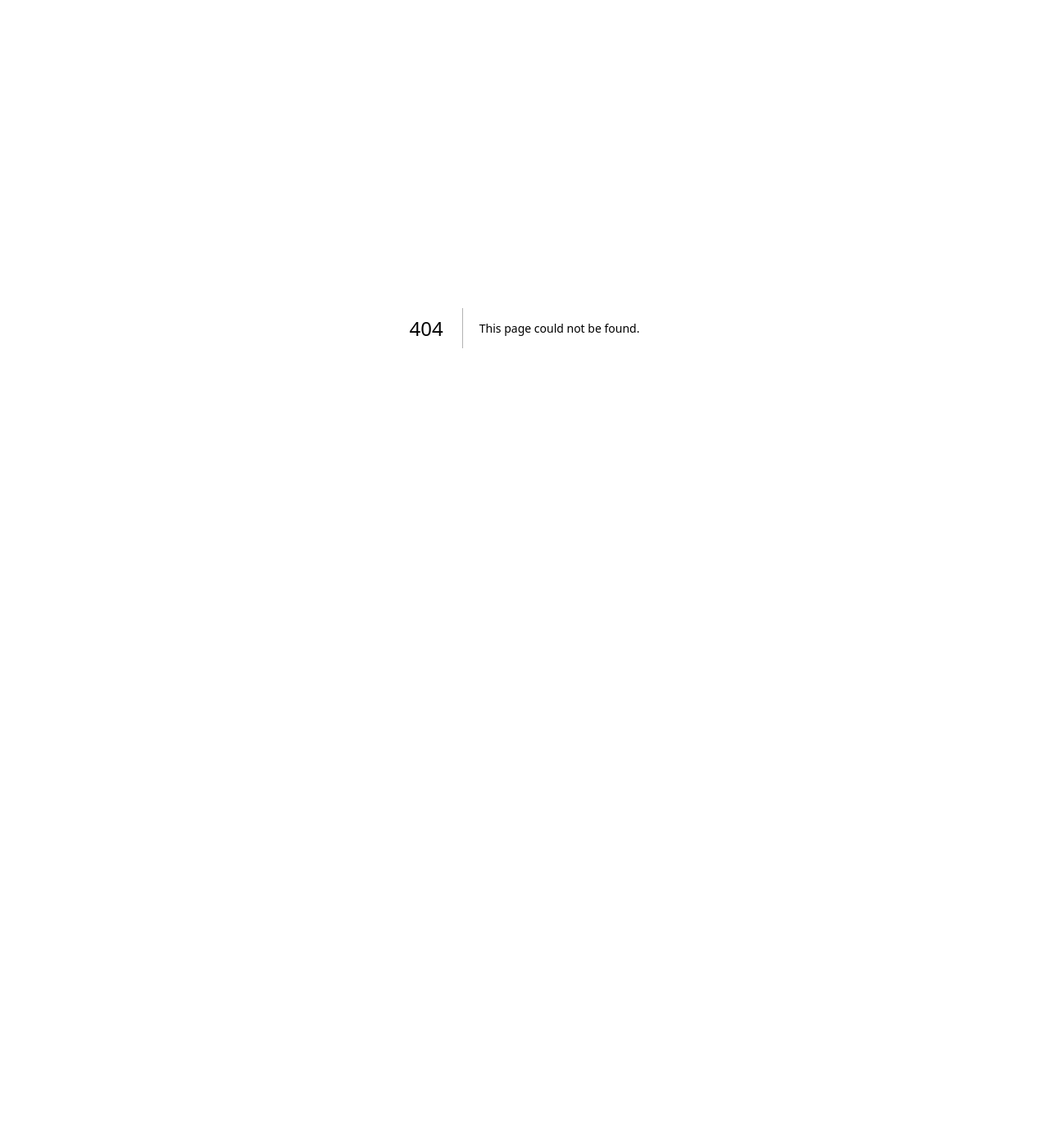
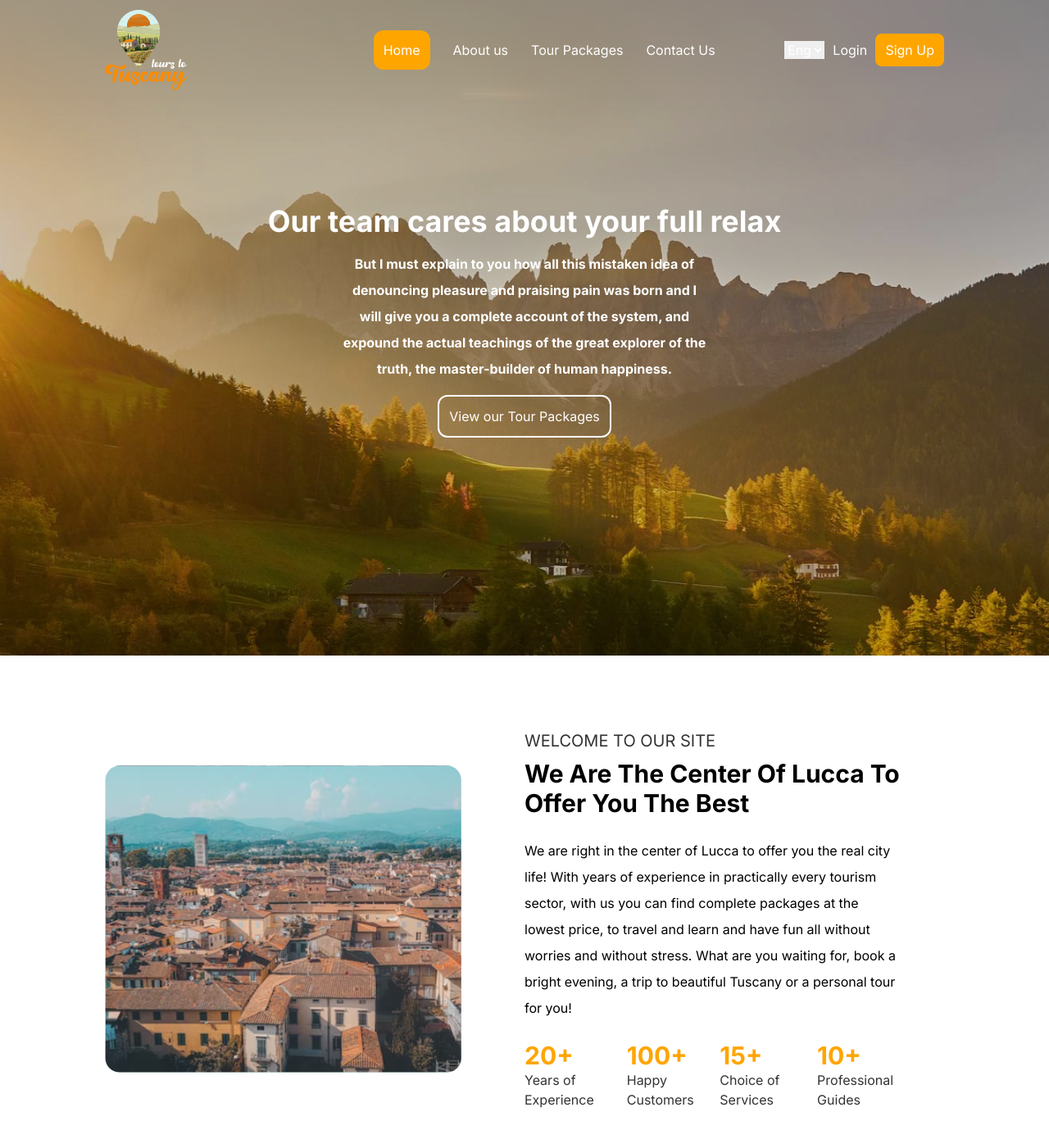
Before and after one commit to Taofeeq001/Tuscani-website, a Next.js app: page /aboutus in a window 1280 px wide. Before the commit this address had no page. Shown: the top 1390 px of the page at 82% size. Before the commit the page ends 800 px from the top, so only its background shows below. Built offline with nearby package versions, Linux system fonts and the light colour scheme.

Commit message:
updating the about page

```diff
--- /dev/null
+++ b/src/app/aboutus/page.js
@@ -0,0 +1,17 @@
+import Header from '@/components/Landingpage/Header'
+import AboutLuca from '@/components/aboutus/AboutLuca'
+import Hero from '@/components/aboutus/Hero'
+
+import React from 'react'
+
+const page = () => {
+  return (
+    <div>
+      {/* <Header/> */}
+      <Hero/>
+      <AboutLuca/>
+    </div>
+  )
+}
+
+export default page
--- a/src/components/Landingpage/Header.jsx
+++ b/src/components/Landingpage/Header.jsx
@@ -12,7 +12,7 @@ const Header = () => {
     const [active, setActive] = useState("home")
     const [login, setLogin] = useState(false)
 
-    const handlenavclick = (home) =>{
+    const handlenavclick = ({home,aboutuse}) =>{
         setActive(home)
     }
 
--- /dev/null
+++ b/src/components/aboutus/AboutLuca.jsx
@@ -0,0 +1,39 @@
+import React from 'react'
+import Image from 'next/image'
+
+const AboutLuca = () => {
+    return (
+        <div className='flex py-[7%] lg:px-[10%] gap-[] lg:flex-row flex-col items-center'>
+            <div className='w-1/2'>
+                <Image className='w-[85%]' width={250} height={250} src={"/Images/about-luca.svg"} />
+            </div>
+            <div className='lg:w-[45%] w-full flex flex-col gap-6'>
+                <div className='flex flex-col gap-2'>
+                    <h4 className='text-[#333333] text-xl'>WELCOME TO OUR SITE</h4>
+                    <h1 className='font-bold lg:text-3xl text-xl'>We Are The Center Of Lucca To Offer You The Best</h1>
+                </div>
+                <p className='leading-loose'>We are right in the center of Lucca to offer you the real city life! With years of experience in practically every tourism sector, with us you can find complete packages at the lowest price, to travel and learn and have fun all without worries and without stress. What are you waiting for, book a bright evening, a trip to beautiful Tuscany or a personal tour for you!</p>
+                <div className='flex gap-5'>
+                    <div>
+                        <h1 className='font-bold text-3xl text-[orange]'>20+</h1>
+                        <p className='text-[#333333]'>Years of Experience</p>
+                    </div>
+                    <div>
+                        <h1 className='font-bold text-3xl text-[orange]'>100+</h1>
+                        <p className='text-[#333333]'>Happy Customers</p>
+                    </div>
+                    <div>
+                        <h1 className='font-bold text-3xl text-[orange]'>15+</h1>
+                        <p className='text-[#333333]'>Choice of Services</p>
+                    </div>
+                    <div>
+                        <h1 className='font-bold text-3xl text-[orange]'>10+</h1>
+                        <p className='text-[#333333]'>Professional Guides</p>
+                    </div>
+                </div>
+            </div>
+        </div>
+    )
+}
+
+export default AboutLuca
--- /dev/null
+++ b/src/components/aboutus/Hero.jsx
@@ -0,0 +1,19 @@
+import React from 'react'
+import Header from '../Landingpage/Header'
+
+const Hero = () => {
+  return (
+    <div className='bg-[url(/Images/about-bg.svg)] bg-no-repeat bg-center w-full h-[100vh] flex flex-col text-white'>
+      <Header/>
+      <div className='w-full flex flex-col items-center justify-center gap-4 mt-[10%]'>
+        <h1 className='text-4xl font-bold'>Our team cares about your full relax</h1>
+        <p className='lg:w-[35%] text-center text-md font-bold leading-loose'>But I must explain to you how all this mistaken idea of denouncing pleasure and praising pain was born and I will give you a complete account of the system, and expound the actual teachings of the great explorer of the truth, the master-builder of human happiness.</p>
+        <div>
+          <button className='p-3 rounded-xl bg-transparent border-2 border-white'>View our Tour Packages</button>
+        </div>
+      </div>
+    </div>
+  )
+}
+
+export default Hero
```
Also changed, not shown: public/Images/about-bg.svg (added), public/Images/about-luca.svg (added).
